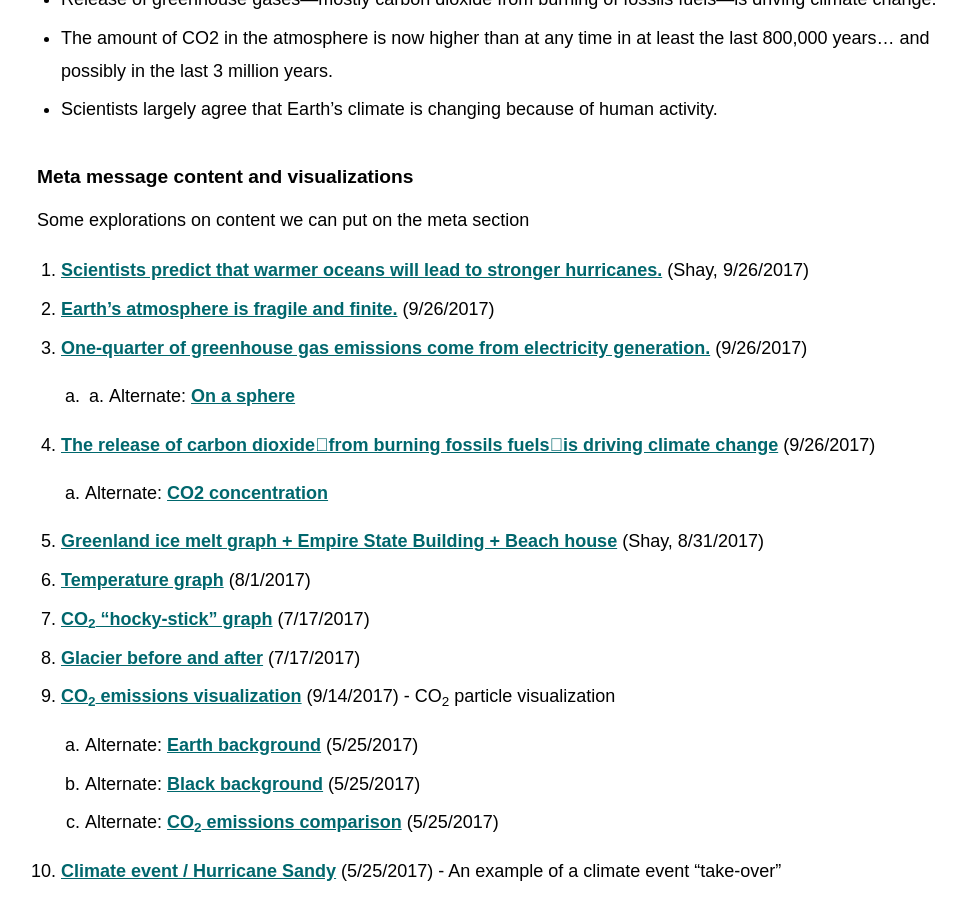
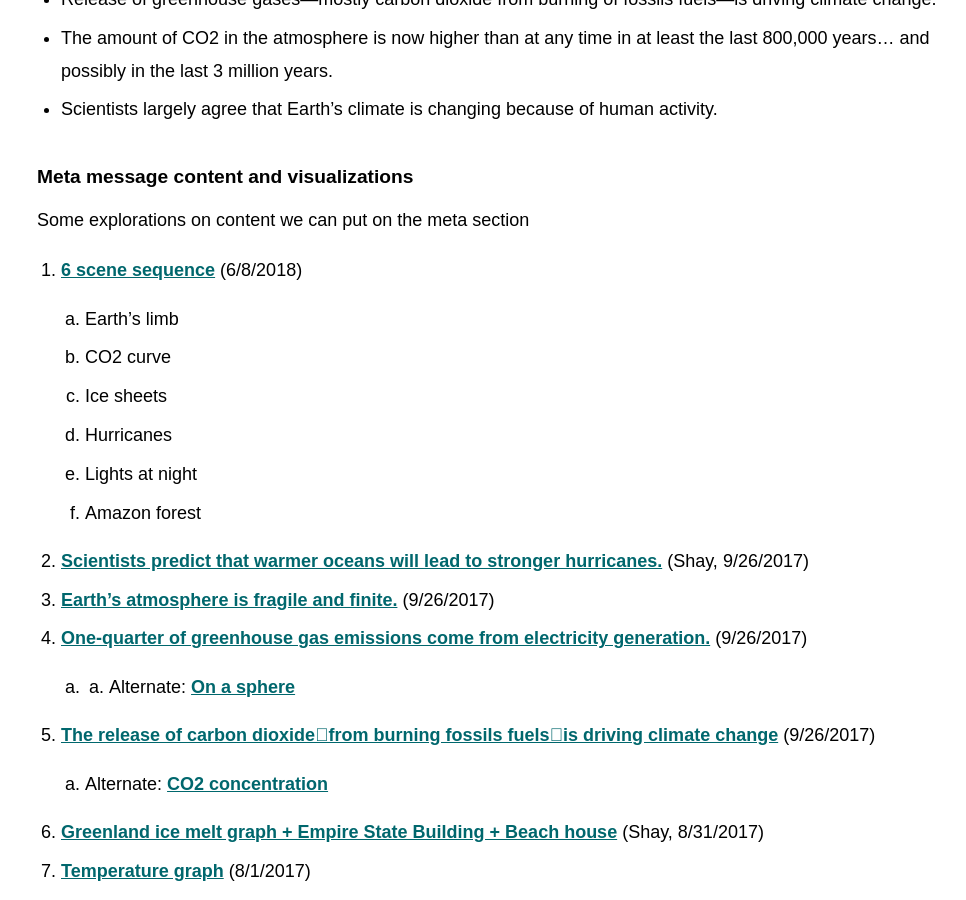
Before and after one commit to beefoo/climate-wall-docs, a Jekyll site: the page built from _design/meta.md, in a window 1280 px wide and 900 px high, scrolled down 650 px. Shown: the whole window, without its empty margins (149-1115 px from the left). Built offline with Jekyll 4.4.1, drawn with Linux system fonts in a browser that asks for light colours.

Commit message:
add meta sequence

```diff
--- a/_design/meta.md
+++ b/_design/meta.md
@@ -27,6 +27,13 @@ Not to be written verbatim, but these are the overall "messages" that visuals sh
 
 Some explorations on content we can put on the meta section
 
+1. [6 scene sequence](https://s3.amazonaws.com/brianfoo-amnh/HoPE_meta_sequence_2018-06-08.mp4) (6/8/2018)
+   1. Earth's limb
+   1. CO2 curve
+   1. Ice sheets
+   1. Hurricanes
+   1. Lights at night
+   1. Amazon forest
 1. [Scientists predict that warmer oceans will lead to stronger hurricanes.](https://s3.amazonaws.com/brianfoo-amnh/IR_DATA_01.mp4) (Shay, 9/26/2017)
 1. [Earth’s atmosphere is fragile and finite.](https://s3.amazonaws.com/brianfoo-amnh/climateWallVideo_atmosphere.mp4?v=2) (9/26/2017)
 1. [One-quarter of greenhouse gas emissions come from electricity generation.](https://s3.amazonaws.com/brianfoo-amnh/climateWallVideo_electricity2.mp4) (9/26/2017)
```
